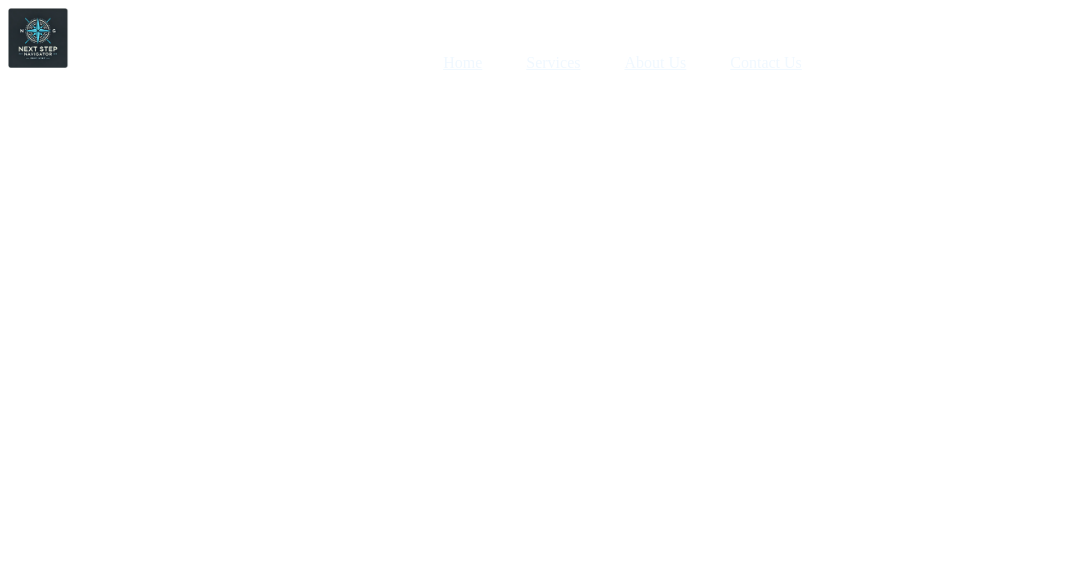
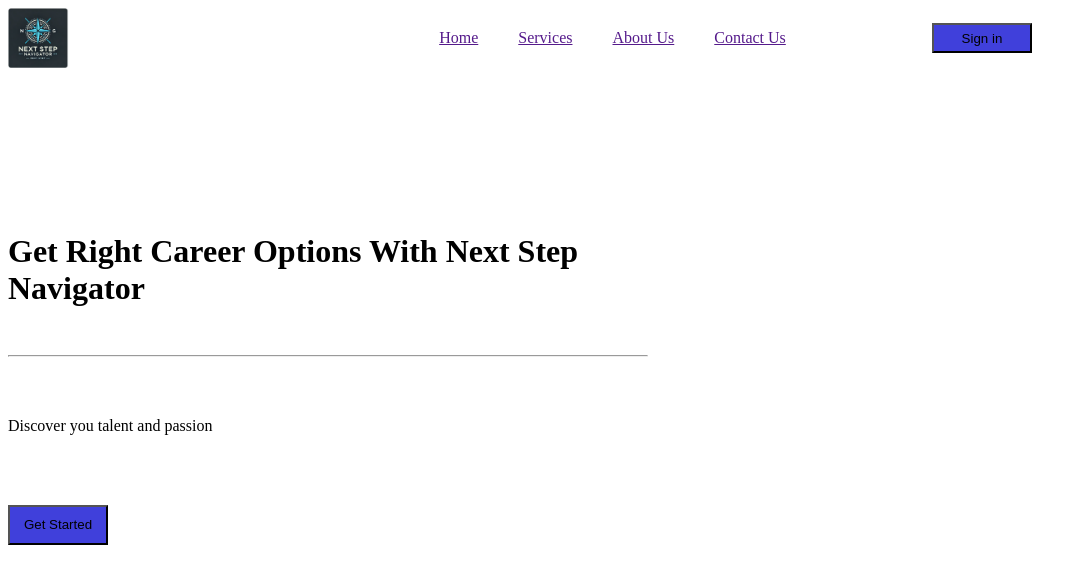
Before and after one commit to Vinita-Narwat/Next-Step-Navigator, a plain HTML site: page index.html in a window 1280 px wide. Shown: the whole page, without its empty margins (0-1087 px from the left). Drawn offline with Linux system fonts and the light colour scheme.

Commit message:
Modified Home Page

```diff
--- a/index.html
+++ b/index.html
@@ -7,12 +7,25 @@
     <link rel="stylesheet" href="style.css">
 </head>
 <body>
-    <div>
-        <img id="logo" src="logo.avif" alt="Next Step Navigator logo">
-        <a href="">Home</a>
-        <a href="">Services</a>
-        <a href="">About Us</a>
-        <a href="">Contact Us</a>
+    <header>
+        <div id="navbar">
+            <img id="logo" src="logo.avif" alt="Next Step Navigator logo">
+            <a href="">Home</a>
+            <a href="">Services</a>
+            <a href="">About Us</a>
+            <a href="">Contact Us</a>
+            <button id="signin">Sign in</button>
+        </div>
+    </header>
+    <div id="main"><br><br><br><br><br><br><br><br>
+        <h1>
+            Get Right Career Options With Next Step Navigator
+        </h1><br>
+        <hr><br><br>
+        <p>Discover you talent and passion</p><br><br><br>
+        <button id="start">Get Started</button>
+    </div>
+    <div id="image">
     </div>
 </body>
 </html>
--- a/style.css
+++ b/style.css
@@ -1,14 +1,51 @@
-div{
-    height: 60px;}
 #logo{
     height: 60px ;
 }
+
 img{
     padding-right: 350px;
 }
+
 a{
-    padding-left: 20px;
-    padding-right: 20px;
-    padding-bottom: 25px;
-    color: aliceblue;
+    margin-left: 20px;
+    margin-right: 20px;
 }
+
+#navbar{
+    height: 60px;
+    width: 80vw;
+    display: flex;
+    align-items: center;
+}
+
+#signin{
+    background-color: rgb(64, 64, 219);
+    width: 100px;
+    height: 30px;
+    margin-left: auto;
+}
+
+#start{
+    width: 100px;
+    height: 40px;
+    background-color: rgb(64, 64, 219);
+}
+
+#main{
+    width:50vw;
+    display:inline;
+    float: left;
+    float: left;
+
+}
+
+#image{
+    border-radius: 50%;
+    width:30vw;
+    float: left;
+    background-image: url("Home image 3.avif");
+    background-size: contain;
+    background-repeat: no-repeat;
+    background-color: black;
+
+}
```
Also changed, not shown: Home image 2.png (added), Home image 3.avif (added), Home image.jpg (added).
